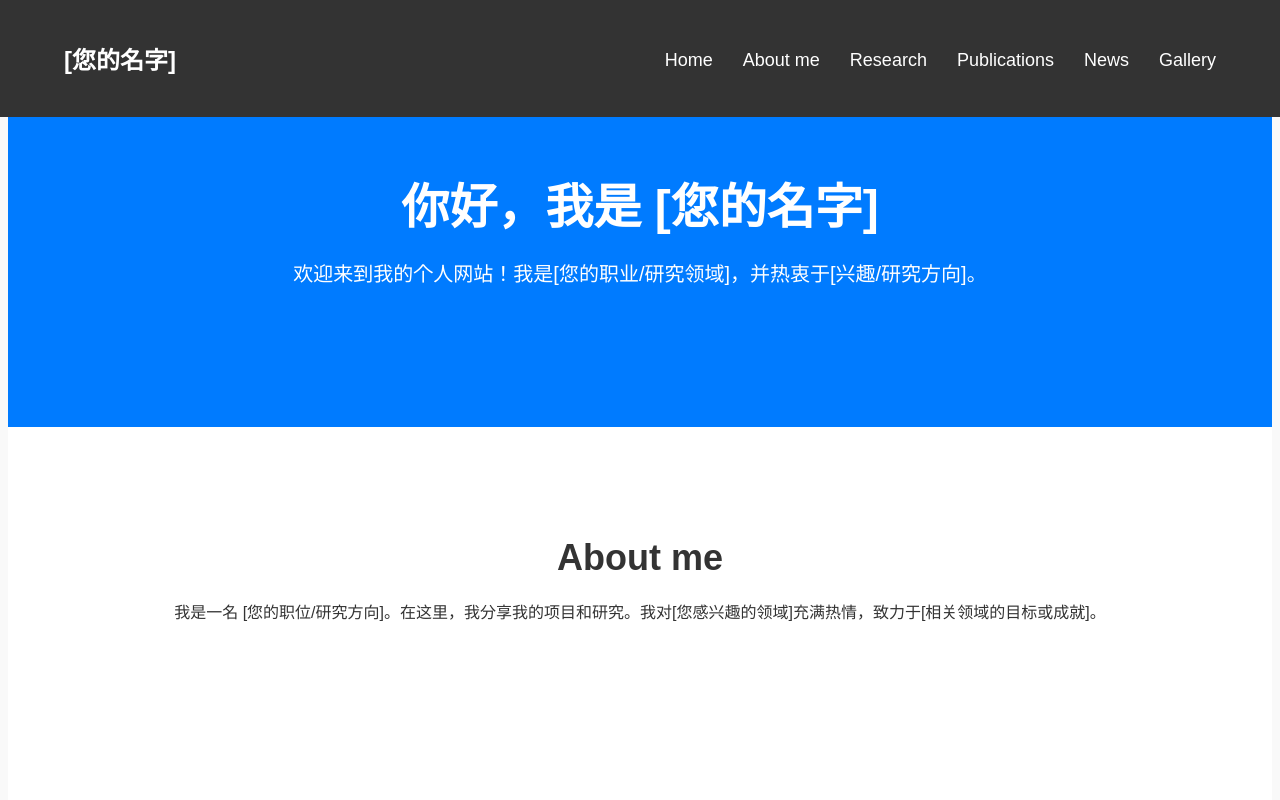
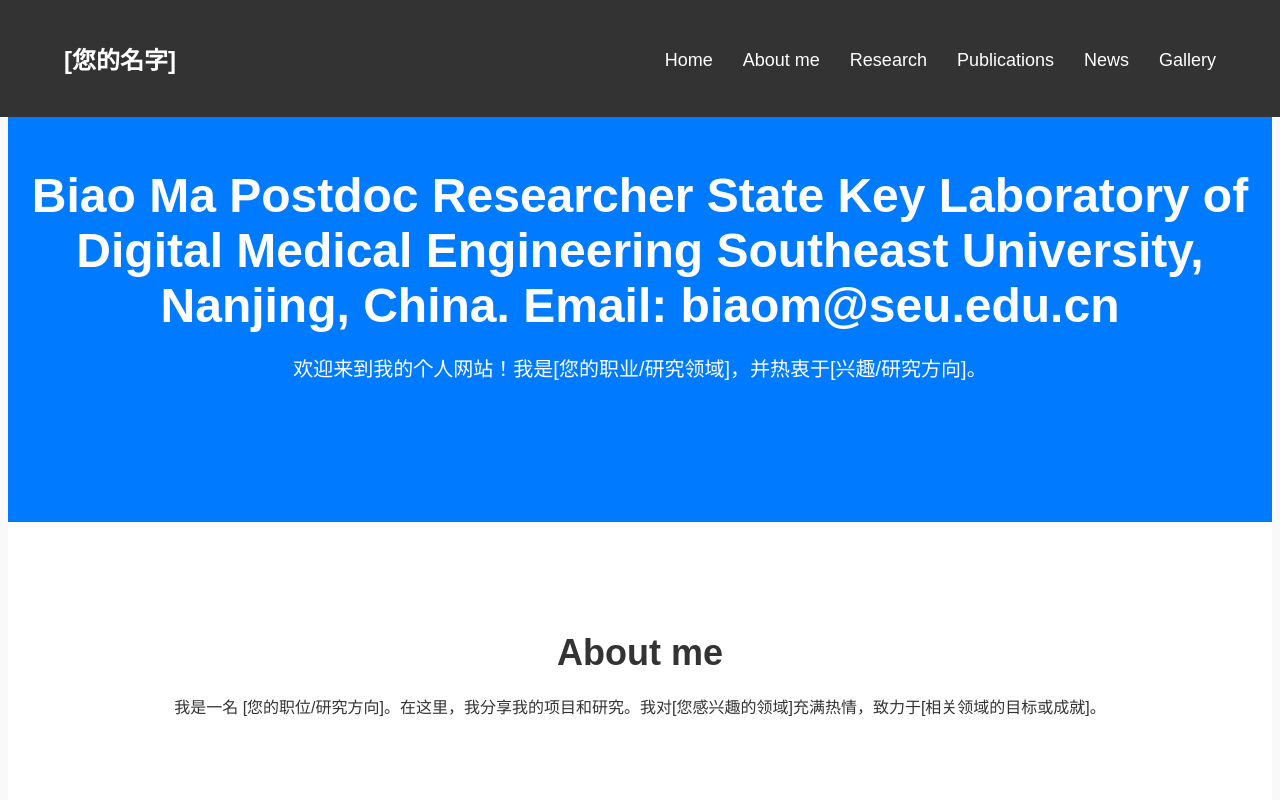
Before and after one commit to Biaomasss/biaoma.github.io, a plain HTML site: page index.html in a window 1280 px wide. Shown: the top 800 px of the page. Drawn offline with Linux system fonts and the light colour scheme.

Commit message:
Update index.html

```diff
--- a/index.html
+++ b/index.html
@@ -5,7 +5,7 @@
     <meta charset="UTF-8">
     <meta name="viewport" content="width=device-width, initial-scale=1.0">
     <meta http-equiv="X-UA-Compatible" content="ie=edge">
-    <title>个人主页 - [您的名字]</title>
+    <title>个人主页 - [Biao Ma]</title>
     <link rel="stylesheet" href="style.css">
 </head>
 
@@ -30,7 +30,11 @@
     <!-- 首页内容 -->
     <section id="home">
         <div class="container">
-            <h1>你好，我是 [您的名字]</h1>
+            <h1>Biao Ma
+                Postdoc Researcher
+                State Key Laboratory of Digital Medical Engineering
+                Southeast University, Nanjing, China.
+                Email: biaom@seu.edu.cn</h1>
             <p>欢迎来到我的个人网站！我是[您的职业/研究领域]，并热衷于[兴趣/研究方向]。</p>
         </div>
     </section>
```
